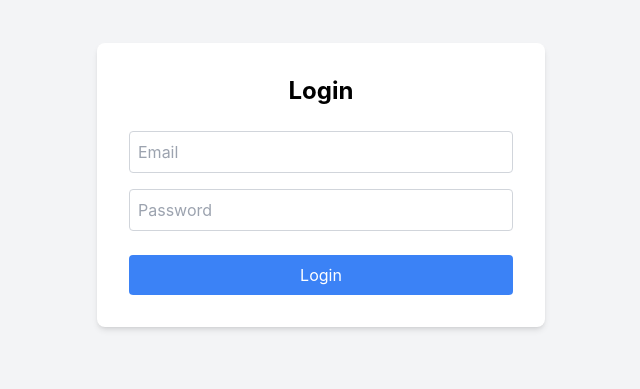
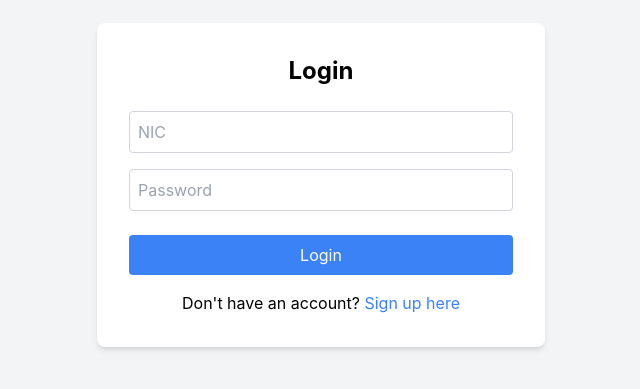
Before and after one commit to EshanAdithaya/theRise-Frontend, a React (Create React App) app: page / in a window 1280 px wide. Shown: the part 215-604 px from the top of the page, without its empty margins (319-959 px from the left). Built offline with nearby package versions, Linux system fonts and the light colour scheme.

Commit message:
chore: Update file paths for LoginPage and SignupPage
The file paths for the LoginPage and SignupPage components have been updated to reflect their new location in the "minipages" directory. This change ensures that the correct components are imported and used in the App.js file.

```diff
--- a/src/App.js
+++ b/src/App.js
@@ -2,8 +2,8 @@
 
 import React from 'react';
 import { BrowserRouter as Router, Routes, Route } from 'react-router-dom';
-import SignupPage from './components/pages/SignupPage.js';
-import LoginPage from './components/pages/LoginPage.js';
+import SignupPage from './components/minipages/SignupPage.js';
+import LoginPage from './components/minipages/LoginPage.js';
 import Dashboard from './pages/Dashboard.js'; // Example Dashboard component
 
 function App() {
--- a/src/components/pages/LoginPage.js
+++ b/src/components/minipages/LoginPage.js
@@ -1,10 +1,10 @@
 // src/pages/LoginPage.jsx
 
 import React, { useState } from 'react';
-import { useNavigate } from 'react-router-dom';
+import { Link, useNavigate } from 'react-router-dom'; // Import Link and useNavigate from react-router-dom
 
 const LoginPage = () => {
-  const [email, setEmail] = useState('');
+  const [nic, setNic] = useState('');
   const [password, setPassword] = useState('');
   const navigate = useNavigate();
 
@@ -12,7 +12,7 @@ const LoginPage = () => {
     e.preventDefault();
     // Add login logic here (e.g., API call)
     // If successful:
-    console.log('Logged in with:', { email, password });
+    console.log('Logged in with:', { nic, password });
     navigate('/dashboard'); // Redirect to dashboard after login
   };
 
@@ -21,13 +21,13 @@ const LoginPage = () => {
       <div className="w-full max-w-md bg-white rounded-lg shadow-md p-8">
         <h2 className="text-2xl font-bold mb-6 text-center">Login</h2>
         <form onSubmit={handleLogin}>
-          {/* Email */}
+          {/* NIC */}
           <input
-            type="email"
-            name="email"
-            placeholder="Email"
-            value={email}
-            onChange={(e) => setEmail(e.target.value)}
+            type="text"
+            name="nic"
+            placeholder="NIC"
+            value={nic}
+            onChange={(e) => setNic(e.target.value)}
             className="w-full p-2 mb-4 border border-gray-300 rounded"
             required
           />
@@ -51,6 +51,14 @@ const LoginPage = () => {
             Login
           </button>
         </form>
+
+        {/* Link to Signup Page */}
+        <p className="mt-4 text-center">
+          Don't have an account?{' '}
+          <Link to="/signup" className="text-blue-500 hover:underline">
+            Sign up here
+          </Link>
+        </p>
       </div>
     </div>
   );
--- a/src/components/pages/SignupPage.js
+++ b/src/components/minipages/SignupPage.js
@@ -1,12 +1,19 @@
 // src/pages/SignupPage.jsx
 
 import React, { useState } from 'react';
+import { Link } from 'react-router-dom'; // Import Link from react-router-dom
 
 // Mock data for provinces and districts
 const provinceDistricts = {
   Western: ['Colombo', 'Gampaha', 'Kalutara'],
   Central: ['Kandy', 'Matale', 'Nuwara Eliya'],
-  // Add other provinces and their districts here
+  Southern: ['Galle', 'Matara', 'Hambantota'],
+  Northern: ['Jaffna', 'Kilinochchi', 'Mannar', 'Mullaitivu', 'Vavuniya'],
+  North_Western: ['Kurunegala', 'Puttalam'],
+  North_Central: ['Anuradhapura', 'Polonnaruwa'],
+  Uva: ['Badulla', 'Monaragala'],
+  Sabaragamuwa: ['Ratnapura', 'Kegalle'],
+  Eastern: ['Batticaloa', 'Ampara', 'Trincomalee'],
 };
 
 const SignupPage = () => {
@@ -161,6 +168,14 @@ const SignupPage = () => {
             Sign Up
           </button>
         </form>
+
+        {/* Link to Login Page */}
+        <p className="mt-4 text-center">
+          Already have an account?{' '}
+          <Link to="/" className="text-blue-500 hover:underline">
+            Login here
+          </Link>
+        </p>
       </div>
     </div>
   );
```
Also changed, not shown: 1 other file (tests, documents, lock files or other folders).
